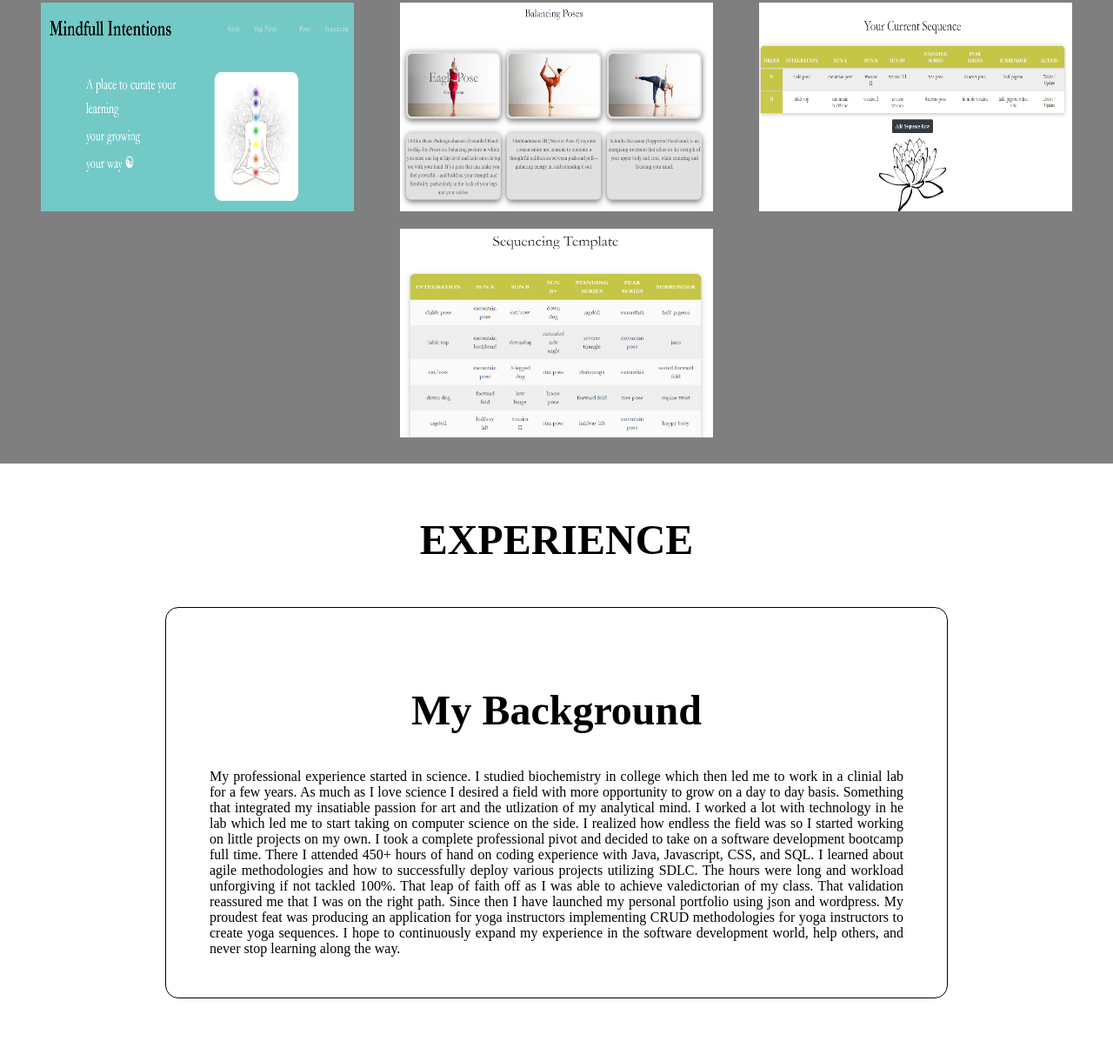
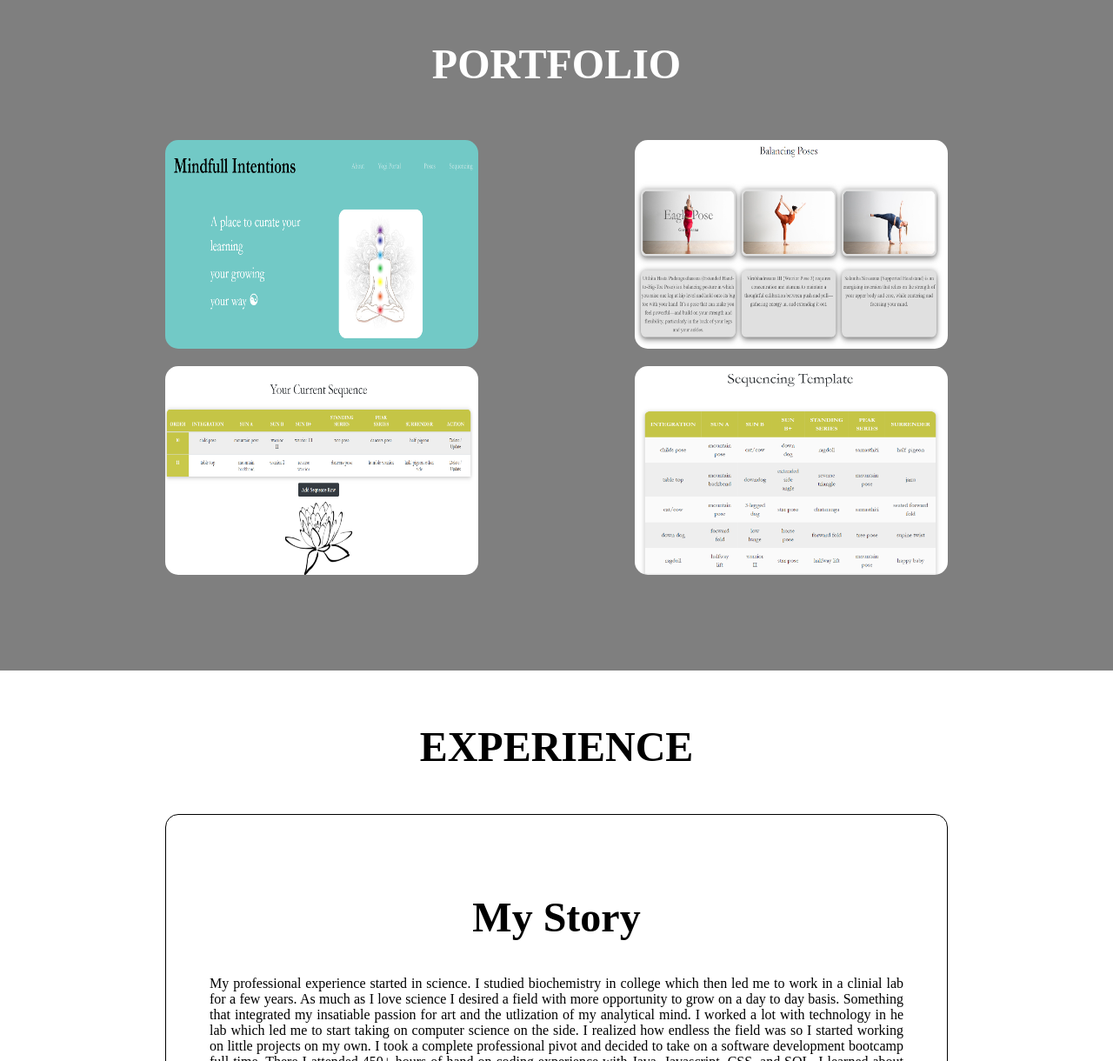
Before and after one commit to SWE2-0-Open-8-US/html-project-ldvalle3, a plain HTML site: page index.html in a window 1280 px wide. Shown: the part 1580-2800 px from the top of the page at 87% size. Before the commit the page ends 2758 px from the top, so only its background shows below. Drawn offline with Linux system fonts and the light colour scheme.

Commit message:
updated font size

```diff
--- a/index.html
+++ b/index.html
@@ -11,8 +11,8 @@
         <ul>
             <li><a href="#home">Home</a></li>
             <li><a href="#about">About Me</a></li>
-            <li><a href="#portfolio">Experience</a></li>
-            <li><a href="#experience">Porfolio</a></li>
+            <li><a href="#portfolio">Porfolio</a></li>
+            <li><a href="#experience">Experience</a></li>
         </ul>
     </nav>
 
@@ -53,7 +53,7 @@
         <h1 class="headings">EXPERIENCE</h1>
         <div class="row">
             <div class="box">
-                <h1 class="headings">My Background</h1>
+                <h1 class="headings">My Story</h1>
                 <p>My professional experience started in science. I studied biochemistry in college which then led me to work in a clinial lab for a few years. As much as I love science I desired a field with more opportunity to grow on a day to day basis. Something that integrated my insatiable passion for art and the utlization of my analytical mind. I worked a lot with technology in he lab which led me to start taking on computer science on the side. I realized how endless the field was so I started working on little projects on my own. I took a complete professional pivot and decided to take on a software development bootcamp full time. There I attended 450+ hours of hand on coding experience with Java, Javascript, CSS, and SQL. I learned about agile methodologies and how to successfully deploy various projects utilizing SDLC. The hours were long and workload unforgiving if not tackled 100%. That leap of faith off as I was able to achieve valedictorian of my class. That validation reassured me that I was on the right path. Since then I have launched my personal portfolio using json and wordpress. My proudest feat was producing an application for yoga instructors implementing CRUD methodologies for yoga instructors to create yoga sequences. I hope to continuously expand my experience in the software development world, help others, and never stop learning along the way.  </p>
             </div>
 
--- a/style.css
+++ b/style.css
@@ -94,7 +94,7 @@ html{
     display: flex;
     flex-direction: column;
     text-align: justify;
-    padding: 10px;
+    padding: 50px;
 
 }
 #intro h2{
@@ -104,23 +104,26 @@ html{
 
 /*portfolio section*/
 #portfolio{
+    font-size: 2em;
     display: flex;
     flex-direction: column;
     background-color: rgba(0, 0, 0, 0.5);
     color: white;
     align-items: center;
-    padding: 20px;
+    padding: 100px;
 }
 .gallery{
     display: flex;
     flex-wrap: wrap;
     justify-content: space-around;
-    box-sizing: border-box;
+    border-radius: 15px;
+    padding-top: 50px;
 }
 .gallery img{
     width: 360px;
     height: 240px;
     margin: 10px;
+    border-radius: 15px;
 }
 
 /* experience */
```
